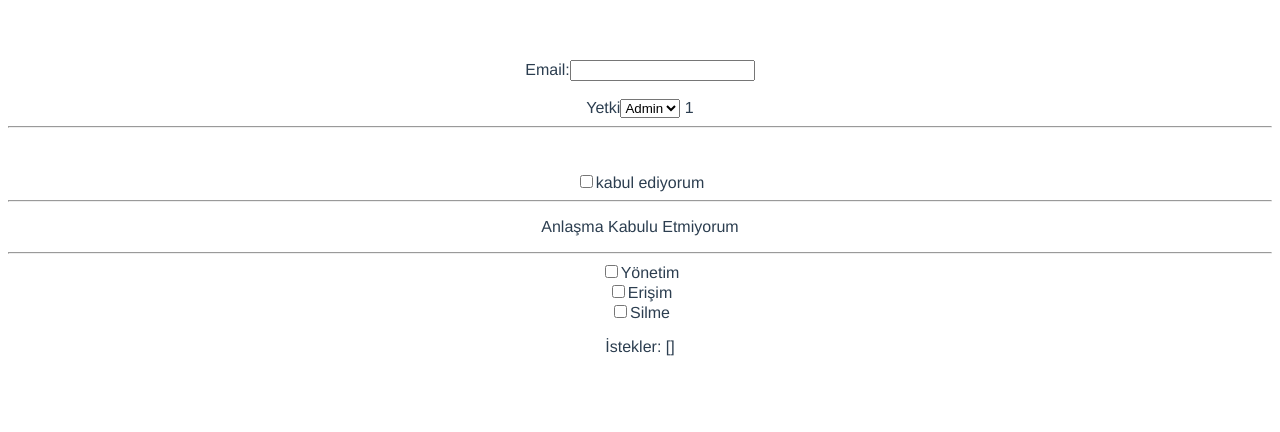
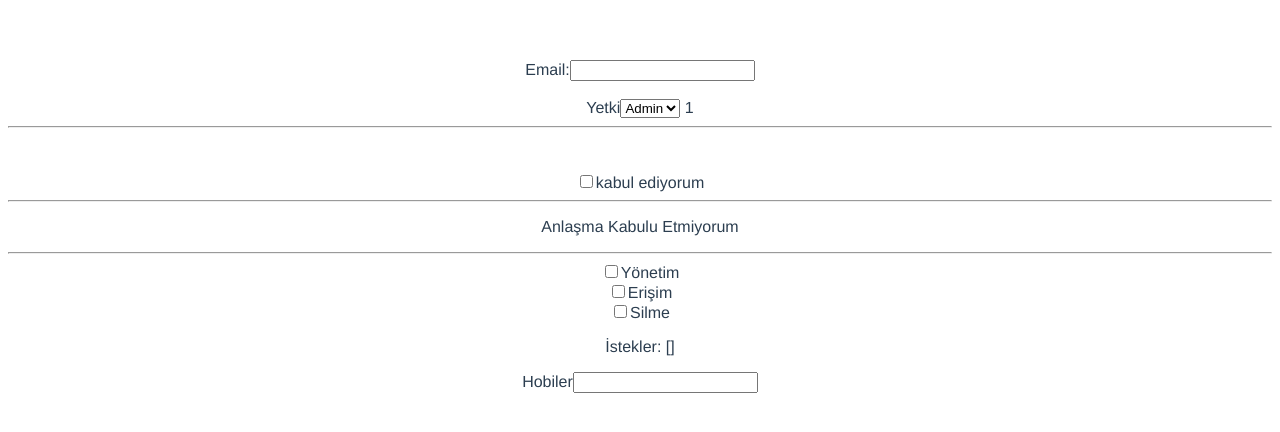
Before and after one commit to FatmanurGebesoglu/VUE-REPO, a Vue app in the folder 7-FORM/formdata/: page / in a window 1280 px wide. Shown: the top 432 px of the page. Built offline with nearby package versions, Linux system fonts and the light colour scheme.

Commit message:
keyboard events

```diff
--- a/7-FORM/formdata/src/App.vue
+++ b/7-FORM/formdata/src/App.vue
@@ -1,15 +1,18 @@
 <template>
   <Formcomp />
+  <Formcomp2 />
 </template>
 
 <script>
  import Formcomp from './components/FormComp.vue'
+ import Formcomp2 from './components/FormComp2.vue'
 
 export default {
 
   name: 'App',
   components: {
-    Formcomp
+    Formcomp,
+    Formcomp2
   },
 
 }
--- /dev/null
+++ b/7-FORM/formdata/src/components/FormComp2.vue
@@ -0,0 +1,35 @@
+<template>
+    <form>
+        <label>Hobiler</label>
+        <input type="text" v-model="aktifHobi" @keyup.alt="hobiEkle" />
+        <div v-for="hobi in hobiler" :key="hobi">
+            {{ hobi }}
+        </div>
+    </form>
+</template>
+
+<script>
+export default {
+    data() {
+        return {
+            hobiler: [],
+            aktifHobi: ''
+
+        }
+    },
+    methods: {
+        hobiEkle($event) {
+            // console.log($event.key);
+            if ($event.key === ',' && this.aktifHobi) {
+                if (!this.hobiler.includes(this.aktifHobi)) {
+                    this.hobiler.push(this.aktifHobi)
+                }
+                this.aktifHobi = ''
+            }
+        }
+    }
+}
+
+</script>
+
+<style></style>
```
